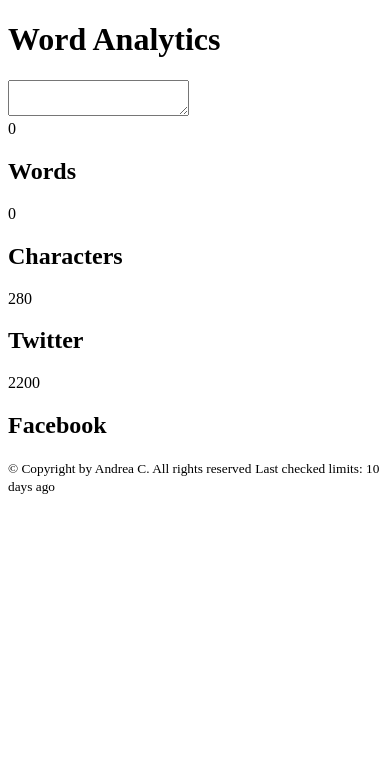
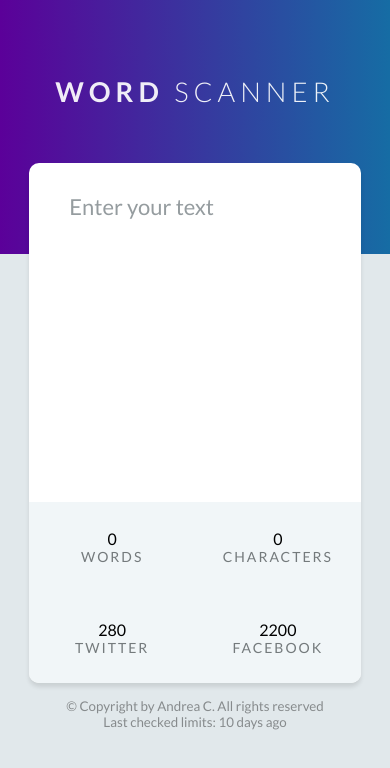
Before and after one commit to andreacasonato/wordscanner, a plain HTML site: page index.html in a window 390 px wide. Drawn offline with Linux system fonts and the light colour scheme.

Commit message:
Style elements + create media queries

```diff
--- a/index.html
+++ b/index.html
@@ -12,18 +12,18 @@
     <link rel="stylesheet" href="styles.css">
     <script src="script.js"></script>
 
-    <title>Wordscanner</title>
+    <title>Word Scanner</title>
 </head>
 <body>
 
     <div class="background"></div>
 
     <h1 class="first-heading">
-        Word<span class="first-heading--special"> Analytics</span>
+        Word<span class="first-heading--special"> Scanner</span>
     </h1>
 
     <div class="container">
-        <textarea class="textarea"></textarea>
+        <textarea class="textarea" spellcheck="false" placeholder="Enter your text"></textarea>
 
         <section class="stats">
             <section class="stat">
--- a/styles.css
+++ b/styles.css
@@ -0,0 +1,155 @@
+/* ===== RESET ===== */
+
+* {
+    margin: 0;
+    padding: 0;
+    box-sizing: border-box;
+}
+
+textarea {
+    all: unset;
+}
+
+body {
+    font-family: 'Lato', sans-serif;
+    background-color: #e1e8eb;
+    display: flex;
+    flex-direction: column;
+    align-items: center;
+}
+
+/* ===== MAIN ===== */
+
+.background {
+    position: absolute;
+    top: 0;
+    z-index: -1;
+    height: 254px;
+    width: 100%;
+    background-image: linear-gradient(
+    to right,
+    rgba(101, 0, 163, 0.9),
+    rgba(24, 120, 175, 0.9)
+    ),
+    url('Images/background-img.webp');
+}
+
+.first-heading {
+    font-size: 4.0625rem;
+    letter-spacing: 5px;
+    text-transform: uppercase;
+    color: rgba(255, 255, 255, 0.92);
+    margin-top: 75px;
+}
+
+.first-heading--special {
+    font-weight: 300;
+}
+
+.container {
+    width: 1050px;
+    height: 520px;
+    background-color: #fff;
+    border-radius: 10px;
+    box-shadow: 0 4px 4px rgba(0, 0, 0, 0.1);
+    margin-top: 55px;
+    display: flex;
+    overflow: hidden;
+}
+
+/* ===== TEXT AREA AND STATS ===== */
+
+.textarea {
+    resize: none;
+    flex: 2;
+    font: inherit;
+    padding: 1.875rem 2.5rem;
+    font-size: 1.375rem;
+}
+
+.textarea::placeholder {
+    font-weight: 500;
+    color: #959c9f;
+}
+
+.stats {
+    flex: 1.3;
+    background-color: #f1f6f8;
+    display: flex;
+    flex-wrap: wrap;
+}
+
+.stat {
+    flex: 1 150px;
+    display: flex;
+    flex-direction: column;
+    justify-content: center;
+    align-items: center;
+}
+
+.stat:nth-child(1),
+.stat:nth-child(2) {
+    border-bottom: 1px solid rgba(0, 0, 0, 0.08);
+}
+
+.stat:nth-child(2),
+.stat:nth-child(4) {
+    border-left: 1px solid rgba(0, 0, 0, 0.08);
+}
+
+.stat__number {
+    color: #4d5457;
+    font-weight: 600;
+    font-size: 3.3125rem;
+    margin-bottom: 10px;
+}
+
+.second-heading {
+    font-size: .875rem;
+    text-transform: uppercase;
+    letter-spacing: 2px;
+    font-weight: 500;
+    color: #747a7c;
+}
+
+/* ===== FOOTER ===== */
+
+.footer {
+    width: 1050px;
+    margin: 15px 0;
+    display: flex;
+    justify-content: space-between;
+    opacity: 0.4;
+}
+
+/* ===== MEDIA QUERIES ===== */
+@media(max-width: 1150px) {
+    .container {
+        width: 85vw;
+        flex-direction: column;
+    }
+
+    .first-heading {
+        font-size: 7vw;
+    }
+
+    .stat {
+        padding: .9375rem .625rem;
+    }
+
+    .stat:nth-child(1),
+    .stat:nth-child(2),
+    .stat:nth-child(4) {
+        border: none;
+    }
+
+    .stat__number {
+        font-size: 1.25rem;
+    }
+
+    .footer {
+        width: initial;
+        flex-direction: column;
+        align-items: center;
+    }
+}
```
Also changed, not shown: Images/background-img.webp (added).
